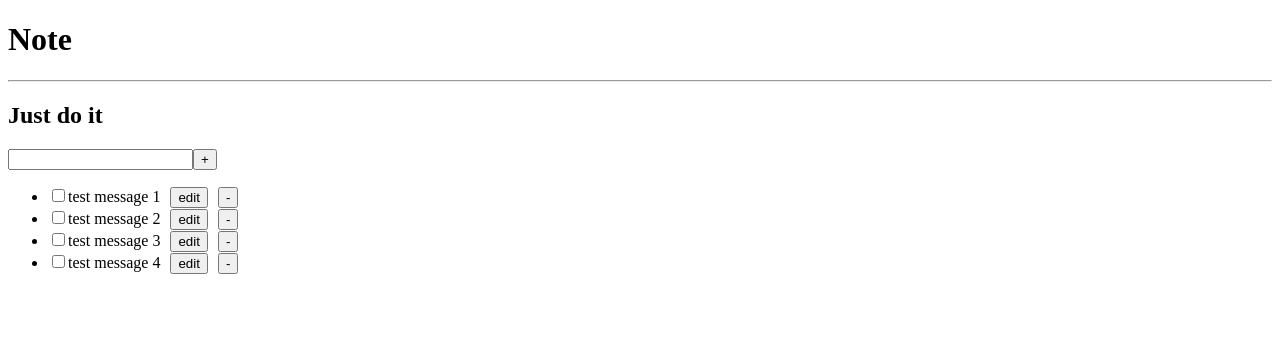
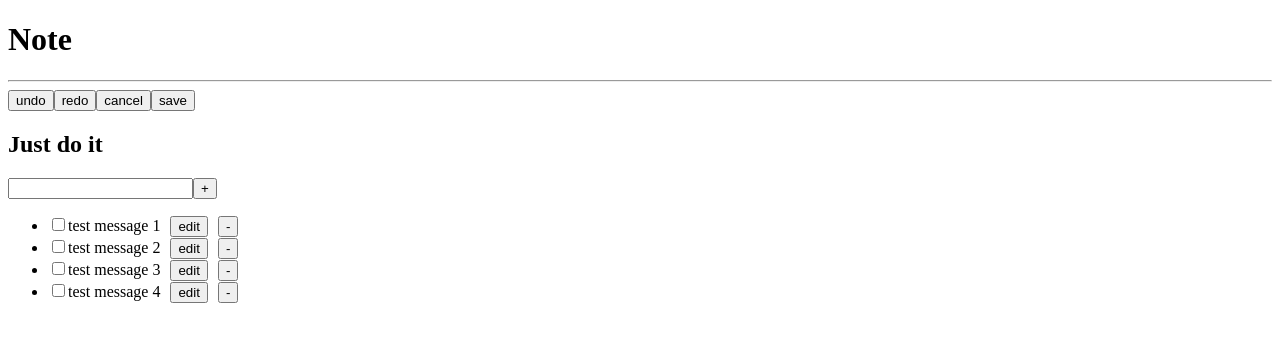
Before and after one commit to osabl/note-list, a Vue app: page / in a window 1280 px wide. Shown: the top 342 px of the page. Built offline with nearby package versions, Linux system fonts and the light colour scheme.

Commit message:
add actions

```diff
--- a/src/components/Note.vue
+++ b/src/components/Note.vue
@@ -1,9 +1,17 @@
 <template>
   <div class="note">
-    <h2>{{ clipboard.title }}</h2>
+    <div class="actions">
+      <button @click="undoChange">undo</button>
+      <button @click="redoChange">redo</button>
+      <button @click="reset">cancel</button>
+      <button @click="saveChange">save</button>
+    </div>
+    <h2>{{ current.title }}</h2>
+
     <TodoAdd @add-todo="addTodo"/>
+
     <ul class="todo-list">
-      <Todo v-for="todo in clipboard.list"
+      <Todo v-for="todo in current.list"
       :todo="todo"
       :key="todo.id"
       @remove-todo="removeTodo"
@@ -18,14 +26,26 @@ import Todo from './Todo.vue'
 export default {
   data () {
     return {
-      history: [JSON.parse(JSON.stringify(this.note))],
-      clipboard: JSON.parse(JSON.stringify(this.note))
+      index: 0,
+      history: [JSON.stringify(this.note)],
+      current: JSON.parse(JSON.stringify(this.note)),
+      lock: false
     }
   },
   watch: {
-    clipboard: {
+    current: {
       handler () {
-        this.history.push(JSON.parse(JSON.stringify(this.clipboard)))
+        if (this.lock) {
+          this.lock = false
+          return
+        }
+
+        // trim array
+        if (this.history.length > this.index++) {
+          this.history.length = this.index
+        }
+
+        this.history.push(JSON.stringify(this.current))
       },
       deep: true
     }
@@ -37,11 +57,39 @@ export default {
   },
   methods: {
     removeTodo (target) {
-      this.clipboard.list = this.clipboard.list.filter(todo => todo.id !== target.id)
+      this.current.list = this.current.list.filter(todo => todo.id !== target.id)
     },
 
     addTodo (todo) {
-      this.clipboard.list.unshift(todo)
+      this.current.list.unshift(todo)
+    },
+
+    undoChange () {
+      if (this.index > 0) {
+        this.lock = true
+        this.index--
+        this.current = JSON.parse(this.history[this.index])
+      }
+    },
+
+    redoChange () {
+      if (this.index + 1 < this.history.length) {
+        this.lock = true
+        this.index++
+        this.current = JSON.parse(this.history[this.index])
+      }
+    },
+
+    reset () {
+      this.lock = true
+      this.index = 0
+      this.history = [JSON.stringify(this.note)]
+      this.current = JSON.parse(JSON.stringify(this.note))
+    },
+
+    saveChange () {
+      this.note = JSON.parse(JSON.stringify(this.current))
+      this.reset()
     }
   }
 }
```
